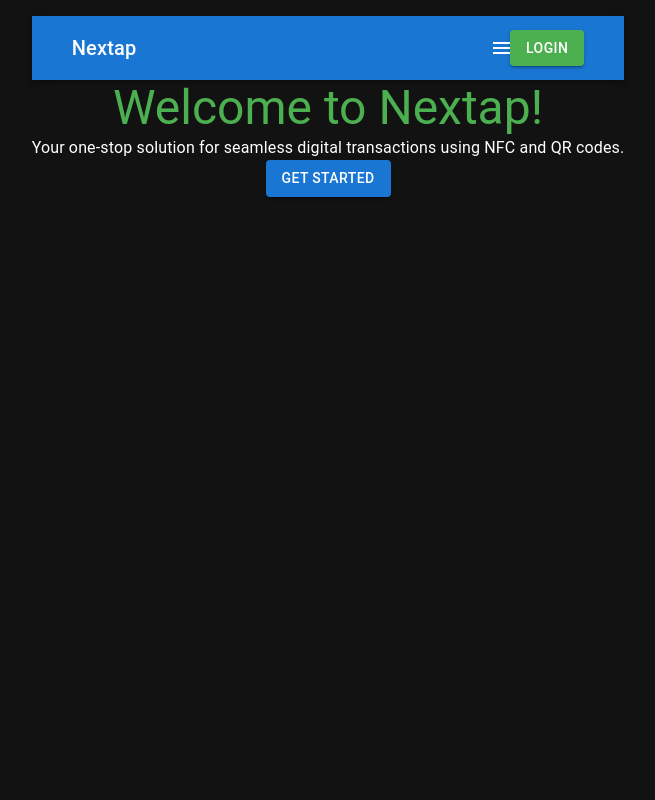
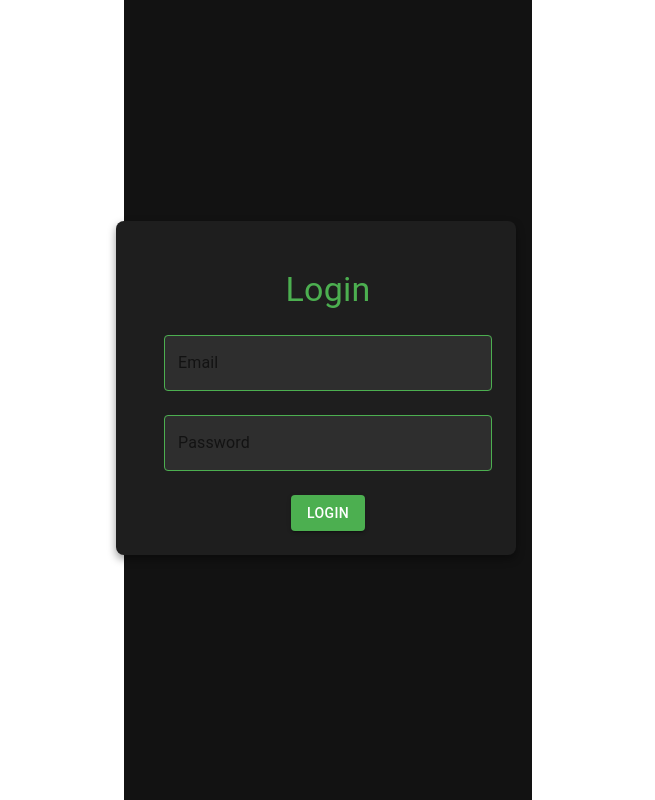
Before and after one commit to Parkar-Arslan/ProjectWebTest, a React (Vite) app in the folder Nextap/frontend/: page /login in a window 1280 px wide. Before the commit this address led to /. Shown: the whole page, without its empty margins (312-967 px from the left). Built offline with nearby package versions, Linux system fonts and the light colour scheme; sample sign-in values are in the browser's storage.

Commit message:
final phase 1

```diff
--- a/Nextap/frontend/src/App.tsx
+++ b/Nextap/frontend/src/App.tsx
@@ -1,5 +1,4 @@
-import React from "react";
-import "./styles/global.css"; // Adjust the path to your global styles
+import React, { useState } from "react";
 import { BrowserRouter as Router, Routes, Route, Navigate } from "react-router-dom";
 import Home from "./pages/home";
 import Profile from "./pages/Profile";
@@ -8,24 +7,48 @@ import Statements from "./pages/Statements";
 import Balance from "./pages/Balance";
 import AddCard from "./pages/AddCard";
 import Login from "./pages/Login";
+import NavBar from "./components/NavBar";
 
 const App: React.FC = () => {
-  // Check if the user is logged in (using localStorage for simplicity)
-  const isLoggedIn = !!localStorage.getItem("token"); // Returns true if the token exists
+  const [user, setUser] = useState<any>(null); // User state
+
+  const handleLogout = () => {
+    localStorage.removeItem("token");
+    setUser(null);
+  };
 
   return (
     <Router>
+      {user && <NavBar user={user} onLogout={handleLogout} />}
       <Routes>
-        {/* Protected Route: Redirect to login if not logged in */}
-        <Route path="/" element={isLoggedIn ? <Home /> : <Navigate to="/login" />} />
-        <Route path="/profile" element={isLoggedIn ? <Profile /> : <Navigate to="/login" />} />
-        <Route path="/send-receive" element={isLoggedIn ? <SendReceive /> : <Navigate to="/login" />} />
-        <Route path="/statements" element={isLoggedIn ? <Statements /> : <Navigate to="/login" />} />
-        <Route path="/balance" element={isLoggedIn ? <Balance /> : <Navigate to="/login" />} />
-        <Route path="/add-card" element={isLoggedIn ? <AddCard /> : <Navigate to="/login" />} />
-
-        {/* Login Route */}
-        <Route path="/login" element={!isLoggedIn ? <Login /> : <Navigate to="/" />} />
+        <Route
+          path="/"
+          element={user ? <Home /> : <Navigate to="/login" />}
+        />
+        <Route
+          path="/login"
+          element={<Login setUser={setUser} />}
+        />
+        <Route
+          path="/profile"
+          element={user ? <Profile onLogout={handleLogout} user={user} /> : <Navigate to="/login" />}
+        />
+        <Route
+          path="/send-receive"
+          element={user ? <SendReceive /> : <Navigate to="/login" />}
+        />
+        <Route
+          path="/statements"
+          element={user ? <Statements /> : <Navigate to="/login" />}
+        />
+        <Route
+          path="/balance"
+          element={user ? <Balance /> : <Navigate to="/login" />}
+        />
+        <Route
+          path="/add-card"
+          element={user ? <AddCard /> : <Navigate to="/login" />}
+        />
       </Routes>
     </Router>
   );
--- a/Nextap/frontend/src/components/NavBar.tsx
+++ b/Nextap/frontend/src/components/NavBar.tsx
@@ -1,16 +1,15 @@
 import React, { useState } from "react";
-import { AppBar, Toolbar, Typography, Button, IconButton, Menu, MenuItem } from "@mui/material";
+import { AppBar, Toolbar, Typography, Button, IconButton, Menu, MenuItem, Box } from "@mui/material";
 import MenuIcon from "@mui/icons-material/Menu";
 import { Link } from "react-router-dom";
 import "../styles/NavBar.css";
 
 interface NavBarProps {
-  title: string;
-  loginLabel: string;
-  onLoginClick?: () => void;
+  user: any;
+  onLogout: () => void;
 }
 
-const NavBar: React.FC<NavBarProps> = ({ title, loginLabel, onLoginClick }) => {
+const NavBar: React.FC<NavBarProps> = ({ user, onLogout }) => {
   const [menuAnchor, setMenuAnchor] = useState<null | HTMLElement>(null);
 
   // Open the menu
@@ -25,13 +24,22 @@ const NavBar: React.FC<NavBarProps> = ({ title, loginLabel, onLoginClick }) => {
 
   return (
     <AppBar position="static" className="navbar">
-      <Toolbar>
+      <Toolbar className="navbar-toolbar">
         {/* App Title */}
         <Typography variant="h6" className="app-title">
           <Link to="/" className="nav-link">
-            {title}
+            Nextap
           </Link>
         </Typography>
+
+        {/* Right Section */}
+        <Box className="right-section">
+          {/* User Greeting */}
+          {user && (
+            <Typography variant="body1" className="welcome-text">
+              Hello, {user.name}
+            </Typography>
+          )}
 
           {/* Menu Icon */}
           <IconButton
@@ -45,7 +53,6 @@ const NavBar: React.FC<NavBarProps> = ({ title, loginLabel, onLoginClick }) => {
             <MenuIcon />
           </IconButton>
 
-        {/* Dropdown Menu */}
           {/* Dropdown Menu */}
           <Menu
             id="nav-menu"
@@ -74,10 +81,13 @@ const NavBar: React.FC<NavBarProps> = ({ title, loginLabel, onLoginClick }) => {
             </MenuItem>
           </Menu>
 
-        {/* Login/Logout Button */}
-        <Button color="secondary" variant="contained" className="login-button" onClick={onLoginClick}>
-          {loginLabel}
+          {/* Logout Button */}
+          {user && (
+            <Button color="secondary" variant="contained" className="logout-button" onClick={onLogout}>
+              Logout
             </Button>
+          )}
+        </Box>
       </Toolbar>
     </AppBar>
   );
--- a/Nextap/frontend/src/pages/Login.tsx
+++ b/Nextap/frontend/src/pages/Login.tsx
@@ -3,10 +3,14 @@ import { useNavigate } from "react-router-dom";
 import { Grid, TextField, Button, Typography } from "@mui/material";
 import "../styles/Login.css";
 
-const Login: React.FC = () => {
+interface LoginProps {
+  setUser: (user: any) => void;
+}
+
+const Login: React.FC<LoginProps> = ({ setUser }) => {
   const [email, setEmail] = useState("");
   const [password, setPassword] = useState("");
-  const navigate = useNavigate(); // React Router's navigation hook
+  const navigate = useNavigate();
 
   const handleLogin = async () => {
     try {
@@ -18,8 +22,9 @@ const Login: React.FC = () => {
 
       const data = await response.json();
       if (response.ok) {
-        localStorage.setItem("token", data.token); // Store token in localStorage
-        navigate("/"); // Redirect to Home page
+        localStorage.setItem("token", data.token);
+        setUser(data.user); // Update the global user state
+        navigate("/");
       } else {
         alert(data.message || "Login failed. Please try again.");
       }
--- a/Nextap/frontend/src/pages/Profile.tsx
+++ b/Nextap/frontend/src/pages/Profile.tsx
@@ -10,7 +10,7 @@ const Profile: React.FC = () => {
       if (!token) return (window.location.href = "/login");
 
       try {
-        const response = await fetch("http://localhost:5000/api/auth/profile", {
+        const response = await fetch("http://localhost:3200/api/auth/profile", {
           headers: { Authorization: `Bearer ${token}` },
         });
 
--- a/Nextap/frontend/src/pages/home.tsx
+++ b/Nextap/frontend/src/pages/home.tsx
@@ -1,13 +1,10 @@
 import React from "react";
-import NavBar from "../components/NavBar";
 import { Grid, Typography, Button } from "@mui/material";
 import "../styles/Home.css";
 
 const Home: React.FC = () => {
   return (
     <div className="home-container">
-      <NavBar title="Nextap" loginLabel="Login" />
-
       <Grid container spacing={3} className="home-content">
         <Grid item xs={12} className="welcome-text">
           <Typography variant="h3" className="welcome-header">
--- a/Nextap/frontend/src/styles/Login.css
+++ b/Nextap/frontend/src/styles/Login.css
@@ -1,7 +1,8 @@
 .login-container {
   width: 100%;
   min-height: 100vh;
-  background-color: #121212;
+  background-color: #121212; /* Dark background */
+  color: #ffffff !important; /* White text */
   padding: 16px;
   display: flex;
   justify-content: center;
@@ -12,6 +13,10 @@
   text-align: center;
   max-width: 400px;
   width: 100%;
+  padding: 24px;
+  background-color: #1e1e1e; /* Slightly lighter dark container */
+  border-radius: 8px;
+  box-shadow: 0px 4px 8px rgba(0, 0, 0, 0.4); /* Optional shadow for emphasis */
 }
 
 .login-header {
@@ -19,12 +24,34 @@
   margin-bottom: 24px;
 }
 
-.input-field {
-  margin-bottom: 16px;
-  color: #ffffff; /* White input text */
+.input-field .MuiInputBase-root {
+  color: #ffffff !important; /* White text inside input */
+  background-color: #2e2e2e; /* Slightly lighter background for inputs */
+  border-radius: 4px; /* Rounded corners */
+}
+
+.input-field .MuiOutlinedInput-notchedOutline {
+  border-color: #4caf50 !important; /* Green border */
+}
+
+.input-field .MuiOutlinedInput-root:hover .MuiOutlinedInput-notchedOutline {
+  border-color: #81c784 !important; /* Lighter green on hover */
+}
+
+.input-field .MuiOutlinedInput-root.Mui-focused .MuiOutlinedInput-notchedOutline {
+  border-color: #4caf50 !important; /* Maintain green border on focus */
 }
 
 .login-button {
   background-color: #4caf50 !important;
+  color: #ffffff !important; /* White button text */
   text-transform: none;
+  margin-top: 16px;
+  padding: 10px 16px;
+  font-size: 1rem;
+  border-radius: 4px;
 }
+
+.login-button:hover {
+  background-color: #81c784 !important; /* Lighter green on hover */
+}
--- a/Nextap/frontend/src/styles/NavBar.css
+++ b/Nextap/frontend/src/styles/NavBar.css
@@ -1,31 +1,52 @@
 .navbar {
-  width: 100%;
-  background-color: #121212;
-  color: #ffffff; /* White navbar text */
-  box-shadow: 0px 4px 6px rgba(0, 0, 0, 0.3);
-  padding: 0 16px;
+  background-color: #262626; /* Set background color */
+  color: #ffffff; /* Text color */
+  box-shadow: 0px 4px 6px rgba(0, 0, 0, 0.4); /* Optional shadow */
+}
+
+.navbar-toolbar {
+  display: flex;
+  justify-content: space-between; /* Align left and right sections */
+  align-items: center;
+  padding: 0 16px; /* Add horizontal padding */
 }
 
 .app-title {
-  flex-grow: 1;
   font-size: 1.5rem;
   font-weight: bold;
-  color: #4caf50; /* Bright green for app title */
+  color: #4caf50; /* Green color for the app title */
+  text-decoration: none;
+}
+
+.right-section {
+  display: flex;
+  align-items: center;
+  gap: 16px; /* Space between menu, username, and logout */
+}
+
+.menu-icon {
+  color: #ffffff;
 }
 
 .nav-link {
-  color: #ffffff;
   text-decoration: none;
+  color: inherit;
 }
 
-.menu-icon {
-  margin-right: 16px;
+.welcome-text {
+  font-size: 1rem;
+  color: #ffffff;
 }
 
-.login-button {
+.logout-button {
   text-transform: none;
   font-size: 0.9rem;
   padding: 8px 16px;
+  background-color: #4caf50;
   color: #ffffff;
-  background-color: #4caf50 !important; /* Green login button */
+  box-shadow: none;
 }
+
+.logout-button:hover {
+  background-color: #81c784; /* Lighter green on hover */
+}
```
Lines whose indentation alone changed are shown as unchanged.
